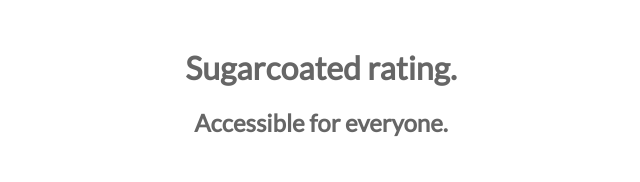
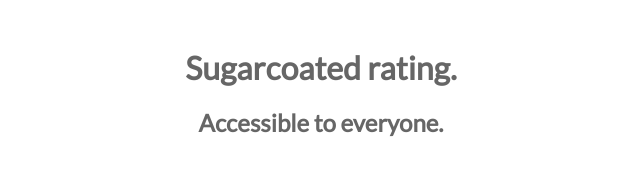
Before and after one commit to LunarLogic/starability, a website: page index.html in a window 1280 px wide. Shown: the top 182 px of the page, 319-959 px from the left. Drawn offline with Linux system fonts and the light colour scheme.

Commit message:
Fix preposition in heading

```diff
--- a/index.html
+++ b/index.html
@@ -13,7 +13,7 @@
 <body>
   <main>
     <h1> Sugarcoated rating.  </h1>
-    <h2> Accessible for everyone. </h2>
+    <h2> Accessible to everyone. </h2>
     <form>
       <fieldset class="ratability-box">
         <legend>Default star rating:</legend>
```
